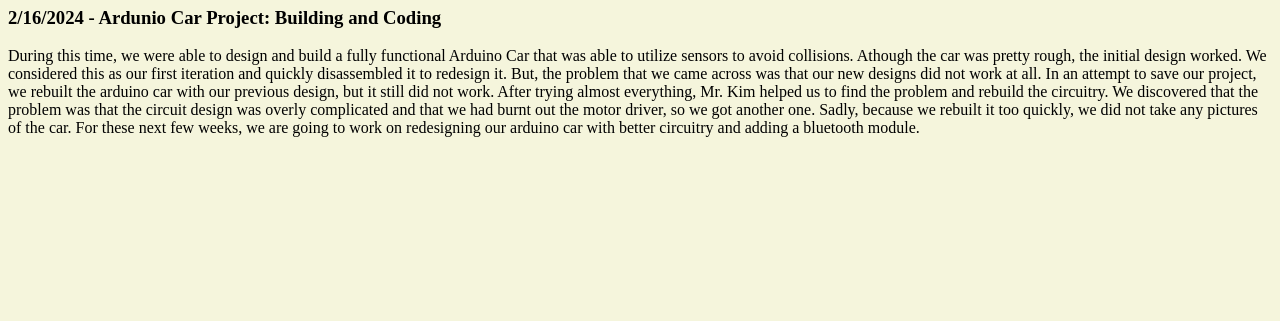
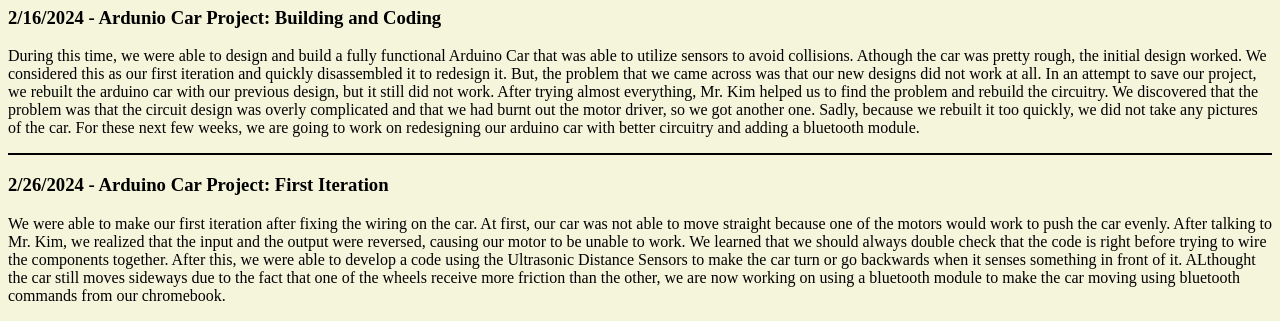
Before and after one commit to acedrjayden/Website, a plain HTML site: page index.html in a window 1280 px wide. Shown: the part 10546-10867 px from the top of the page. Before the commit the page ends 10699 px from the top, so only its background shows below. Drawn offline with Linux system fonts and the light colour scheme.

Commit message:
2/26/2024 - Arduino Car Project: First Iteration

```diff
--- a/index.html
+++ b/index.html
@@ -151,4 +151,9 @@
     <h3>2/16/2024 - Ardunio Car Project: Building and Coding</h3>
     <p>During this time, we were able to design and build a fully functional Arduino Car that was able to utilize sensors to avoid collisions. Athough the car was pretty rough, the initial design worked. We considered this as our first iteration and quickly disassembled it to redesign it. But, the problem that we came across was that our new designs did not work at all. In an attempt to save our project, we rebuilt the arduino car with our previous design, but it still did not work. After trying almost everything, Mr. Kim helped us to find the problem and rebuild the circuitry. We discovered that the problem was that the circuit design was overly complicated and that we had burnt out the motor driver, so we got another one. Sadly, because we rebuilt it too quickly, we did not take any pictures of the car. For these next few weeks, we are going to work on redesigning our arduino car with better circuitry and adding a bluetooth module.</p>
 
+    <hr color = "black">
+
+    <h3>2/26/2024 - Arduino Car Project: First Iteration</h3>
+    <p>We were able to make our first iteration after fixing the wiring on the car. At first, our car was not able to move straight because one of the motors would work to push the car evenly. After talking to Mr. Kim, we realized that the input and the output were reversed, causing our motor to be unable to work. We learned that we should always double check that the code is right before trying to wire the components together. After this, we were able to develop a code using the Ultrasonic Distance Sensors to make the car turn or go backwards when it senses something in front of it. ALthought the car still moves sideways due to the fact that one of the wheels receive more friction than the other, we are now working on using a bluetooth module to make the car moving using bluetooth commands from our chromebook.</p>
+
 </html>
```
